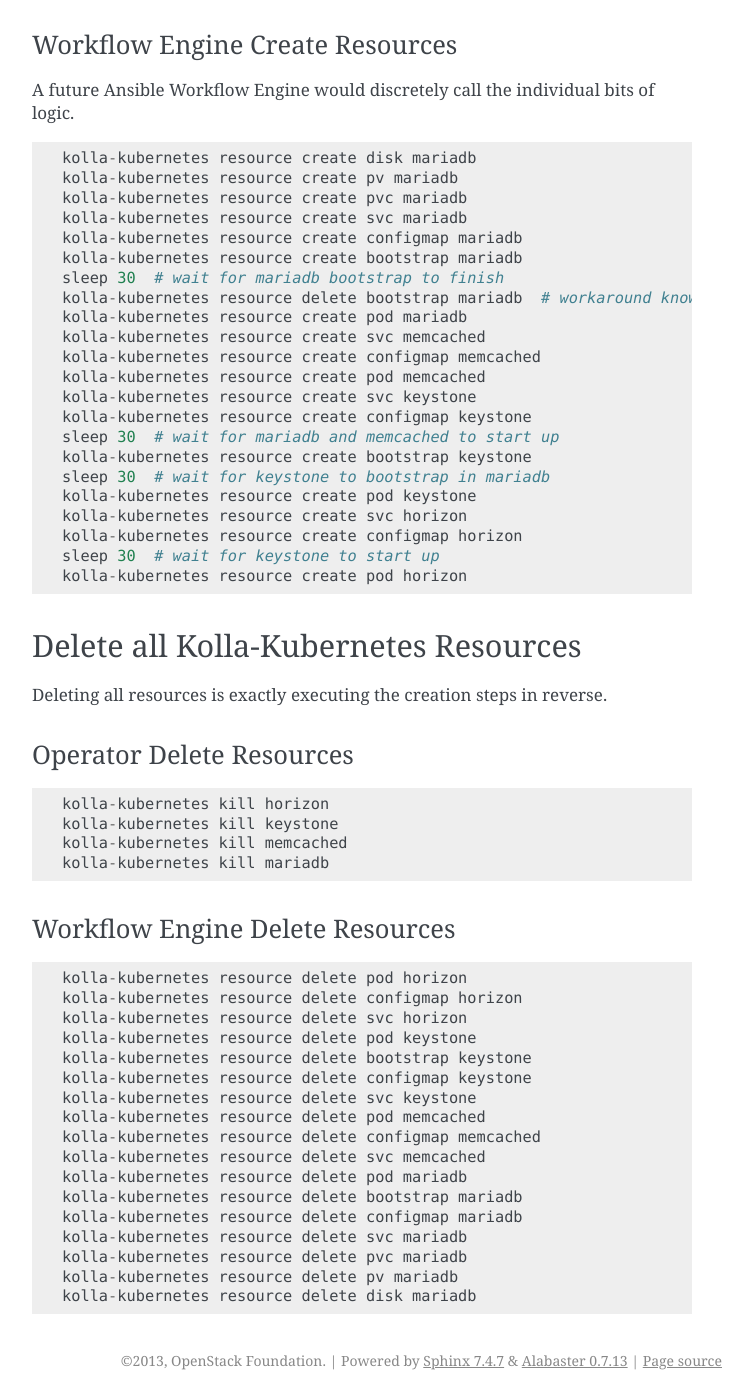
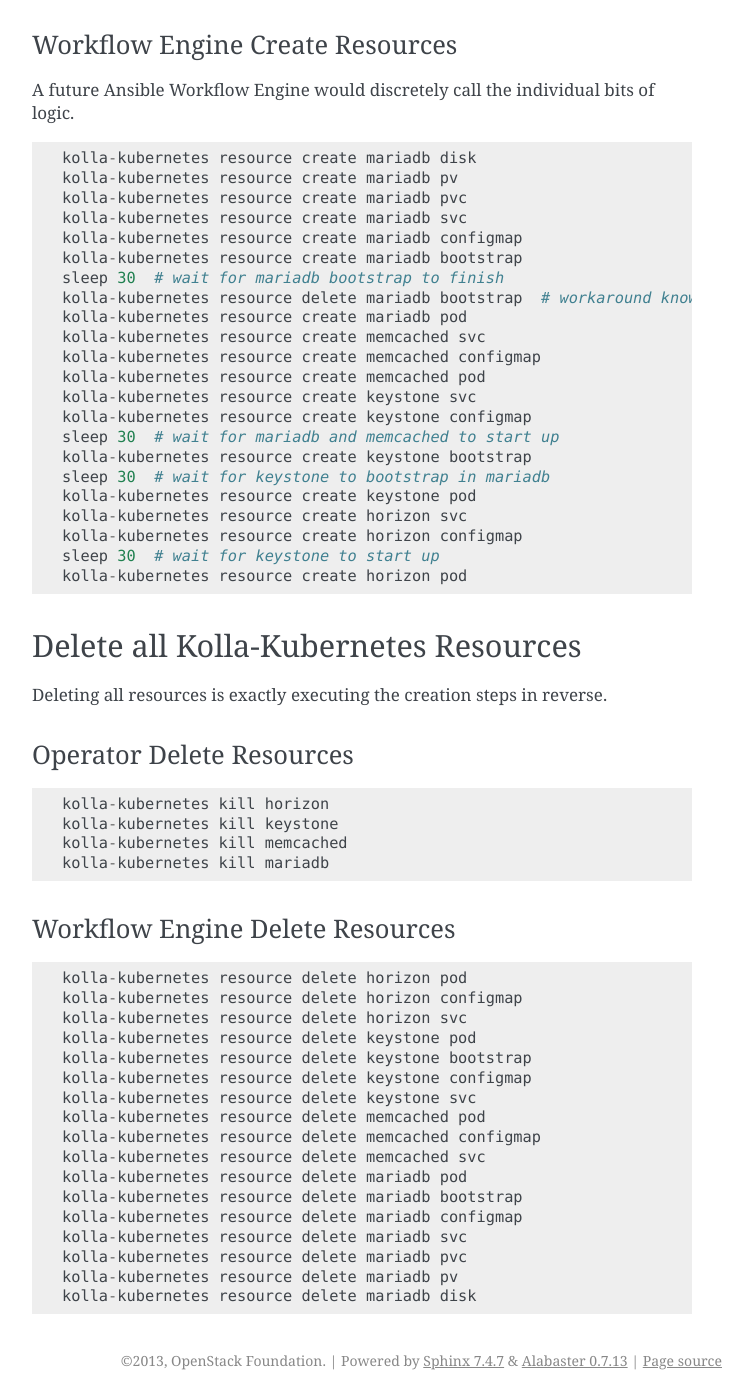
Before and after one commit to openstack-archive/kolla-kubernetes, a Sphinx documentation site: the page built from doc/source/multi-node.rst, in a window 1280 px wide and 1400 px high, scrolled down 3536 px. Shown: the whole window, without its empty margins (388-1140 px from the left). Built offline with Sphinx 7.4.7, drawn with Linux system fonts in a browser that asks for light colours.

```diff
--- a/doc/source/multi-node.rst
+++ b/doc/source/multi-node.rst
@@ -169,7 +169,7 @@ Operator Create Resources
 
   kolla-kubernetes bootstrap mariadb
   sleep 30  # wait for mariadb bootstrap to finish
-  kolla-kubernetes resource delete bootstrap mariadb  # workaround known issue #1
+  kolla-kubernetes resource delete mariadb bootstrap  # workaround known issue #1
   kolla-kubernetes run mariadb
   kolla-kubernetes run memcached
   sleep 30  # wait for mariadb and memcached to start up
@@ -188,28 +188,28 @@ bits of logic.
 
 ::
 
-  kolla-kubernetes resource create disk mariadb
-  kolla-kubernetes resource create pv mariadb
-  kolla-kubernetes resource create pvc mariadb
-  kolla-kubernetes resource create svc mariadb
-  kolla-kubernetes resource create configmap mariadb
-  kolla-kubernetes resource create bootstrap mariadb
+  kolla-kubernetes resource create mariadb disk
+  kolla-kubernetes resource create mariadb pv
+  kolla-kubernetes resource create mariadb pvc
+  kolla-kubernetes resource create mariadb svc
+  kolla-kubernetes resource create mariadb configmap
+  kolla-kubernetes resource create mariadb bootstrap
   sleep 30  # wait for mariadb bootstrap to finish
-  kolla-kubernetes resource delete bootstrap mariadb  # workaround known issue #1
-  kolla-kubernetes resource create pod mariadb
-  kolla-kubernetes resource create svc memcached
-  kolla-kubernetes resource create configmap memcached
-  kolla-kubernetes resource create pod memcached
-  kolla-kubernetes resource create svc keystone
-  kolla-kubernetes resource create configmap keystone
+  kolla-kubernetes resource delete mariadb bootstrap  # workaround known issue #1
+  kolla-kubernetes resource create mariadb pod
+  kolla-kubernetes resource create memcached svc
+  kolla-kubernetes resource create memcached configmap
+  kolla-kubernetes resource create memcached pod
+  kolla-kubernetes resource create keystone svc
+  kolla-kubernetes resource create keystone configmap
   sleep 30  # wait for mariadb and memcached to start up
-  kolla-kubernetes resource create bootstrap keystone
+  kolla-kubernetes resource create keystone bootstrap
   sleep 30  # wait for keystone to bootstrap in mariadb
-  kolla-kubernetes resource create pod keystone
-  kolla-kubernetes resource create svc horizon
-  kolla-kubernetes resource create configmap horizon
+  kolla-kubernetes resource create keystone pod
+  kolla-kubernetes resource create horizon svc
+  kolla-kubernetes resource create horizon configmap
   sleep 30  # wait for keystone to start up
-  kolla-kubernetes resource create pod horizon
+  kolla-kubernetes resource create horizon pod
 
 
 Delete all Kolla-Kubernetes Resources
@@ -234,20 +234,20 @@ Workflow Engine Delete Resources
 
 ::
 
-  kolla-kubernetes resource delete pod horizon
-  kolla-kubernetes resource delete configmap horizon
-  kolla-kubernetes resource delete svc horizon
-  kolla-kubernetes resource delete pod keystone
-  kolla-kubernetes resource delete bootstrap keystone
-  kolla-kubernetes resource delete configmap keystone
-  kolla-kubernetes resource delete svc keystone
-  kolla-kubernetes resource delete pod memcached
-  kolla-kubernetes resource delete configmap memcached
-  kolla-kubernetes resource delete svc memcached
-  kolla-kubernetes resource delete pod mariadb
-  kolla-kubernetes resource delete bootstrap mariadb
-  kolla-kubernetes resource delete configmap mariadb
-  kolla-kubernetes resource delete svc mariadb
-  kolla-kubernetes resource delete pvc mariadb
-  kolla-kubernetes resource delete pv mariadb
-  kolla-kubernetes resource delete disk mariadb
+  kolla-kubernetes resource delete horizon pod
+  kolla-kubernetes resource delete horizon configmap
+  kolla-kubernetes resource delete horizon svc
+  kolla-kubernetes resource delete keystone pod
+  kolla-kubernetes resource delete keystone bootstrap
+  kolla-kubernetes resource delete keystone configmap
+  kolla-kubernetes resource delete keystone svc
+  kolla-kubernetes resource delete memcached pod
+  kolla-kubernetes resource delete memcached configmap
+  kolla-kubernetes resource delete memcached svc
+  kolla-kubernetes resource delete mariadb pod
+  kolla-kubernetes resource delete mariadb bootstrap
+  kolla-kubernetes resource delete mariadb configmap
+  kolla-kubernetes resource delete mariadb svc
+  kolla-kubernetes resource delete mariadb pvc
+  kolla-kubernetes resource delete mariadb pv
+  kolla-kubernetes resource delete mariadb disk
```
Also changed, not shown: 5 other files.
